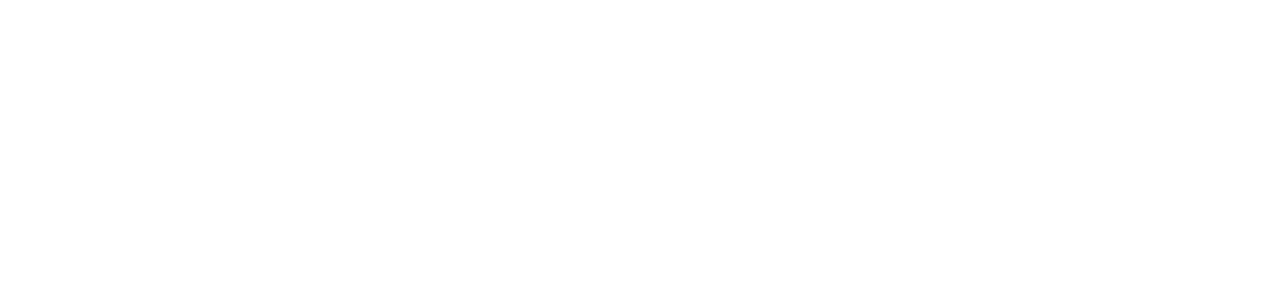
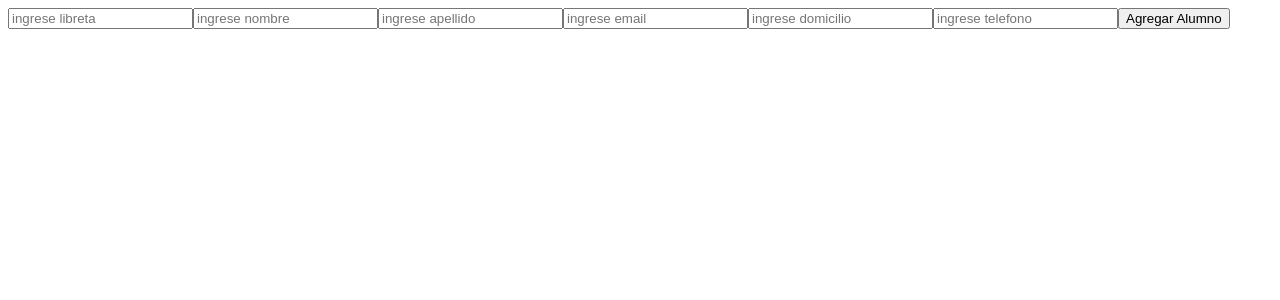
Before and after one commit to GerardoXL/pv_tp5_grupo1, a React (Vite) app: page / in a window 1280 px wide. Shown: the top 300 px of the page. Built offline with nearby package versions, Linux system fonts and the light colour scheme.

Commit message:
creacion del componente AlumnoAgregar y array en App.jsx - Miguel Abregu

```diff
--- a/src/App.jsx
+++ b/src/App.jsx
@@ -1,12 +1,24 @@
-
+import { useEffect, useState } from "react";
+import AlumnoFormulario from "./assets/components/AlumnoAgregar";
 
 function App() {
 
-  return (
-    <div>
+//creacion del array
+const [alumnos , setAlumnos] = useState([]);
 
-    </div>
-  )
-}
+//funcion flecha para agregar el objeto alumno al array
+const agregarAlumno = (alumno) => {
+ setAlumnos([...alumnos, alumno ]);
+ console.log("Alumnos:", alumnos);
+};
 
-export default App
+useEffect(() => {
+    console.log("lista de alumnos" , alumnos)
+}, [alumnos]);
+
+
+return(
+    <AlumnoFormulario onAgregar={agregarAlumno} />
+);
+};
+export default App;
--- /dev/null
+++ b/src/assets/components/AlumnoAgregar.jsx
@@ -0,0 +1,93 @@
+import {  useState } from "react";
+
+// se declaran las variables de estado
+const AlumnoFormulario = ({onAgregar}) => {
+   const [libreta , setLibreta] = useState("");
+   const [nombre , setNombre] = useState("");
+   const [apellido , setApellido] = useState("");
+   const [email, setEmail] = useState("");
+   const [domicilio , setDomicilio] = useState("");
+   const [telefono , setTelefono] = useState ("");
+
+   //funcion para cargar los datos
+const cargarDatos = (event) => {
+   event.preventDefault();
+
+   //se crea el objeto que posteriormente sera ingresado al array
+const nuevoAlumno = {
+  libreta,
+  nombre,
+  apellido,
+  email,
+  domicilio,
+  telefono,
+  estado: true
+}
+ // se llama a la funcion onAgregar para tomar el objeto y se limpian los campos
+ onAgregar(nuevoAlumno);
+     setLibreta('')
+    setNombre('');
+    setApellido('');
+    setEmail('');
+    setDomicilio('');
+    setTelefono('');
+
+};
+
+    return (
+     <div className="container">
+     <form onSubmit={cargarDatos}>
+     <input type="text"
+     placeholder="ingrese libreta"
+     id="libreta"
+     value={libreta}
+     onChange={(e) => setLibreta(e.target.value)}
+     required
+    />
+    <input type="text"
+     placeholder="ingrese nombre"
+     id="nombre"
+     value={nombre}
+     onChange={(e) => setNombre(e.target.value)}
+     required
+     />
+
+     <input type="text"
+     placeholder="ingrese apellido"
+     id="apellido"
+     value={apellido}
+     onChange={(e) => setApellido(e.target.value)}
+     required
+     />
+
+    <input type="email"
+     placeholder="ingrese email"
+     id="email"
+     value={email}
+     onChange={(e) => setEmail(e.target.value)}
+     required
+    />
+
+    <input type="text"
+     placeholder="ingrese domicilio"
+     id="domicilio"
+     value={domicilio}
+     onChange={(e) => setDomicilio(e.target.value)}
+     required
+    />
+    <input type="tel"
+     placeholder="ingrese telefono"
+     id="telefono"
+     value={telefono}
+     onChange={(e) => setTelefono(e.target.value)}
+     required
+    />
+
+    <button type="submit">Agregar Alumno</button>
+     </form>
+     </div>
+
+    );
+};
+
+export default AlumnoFormulario;
```
